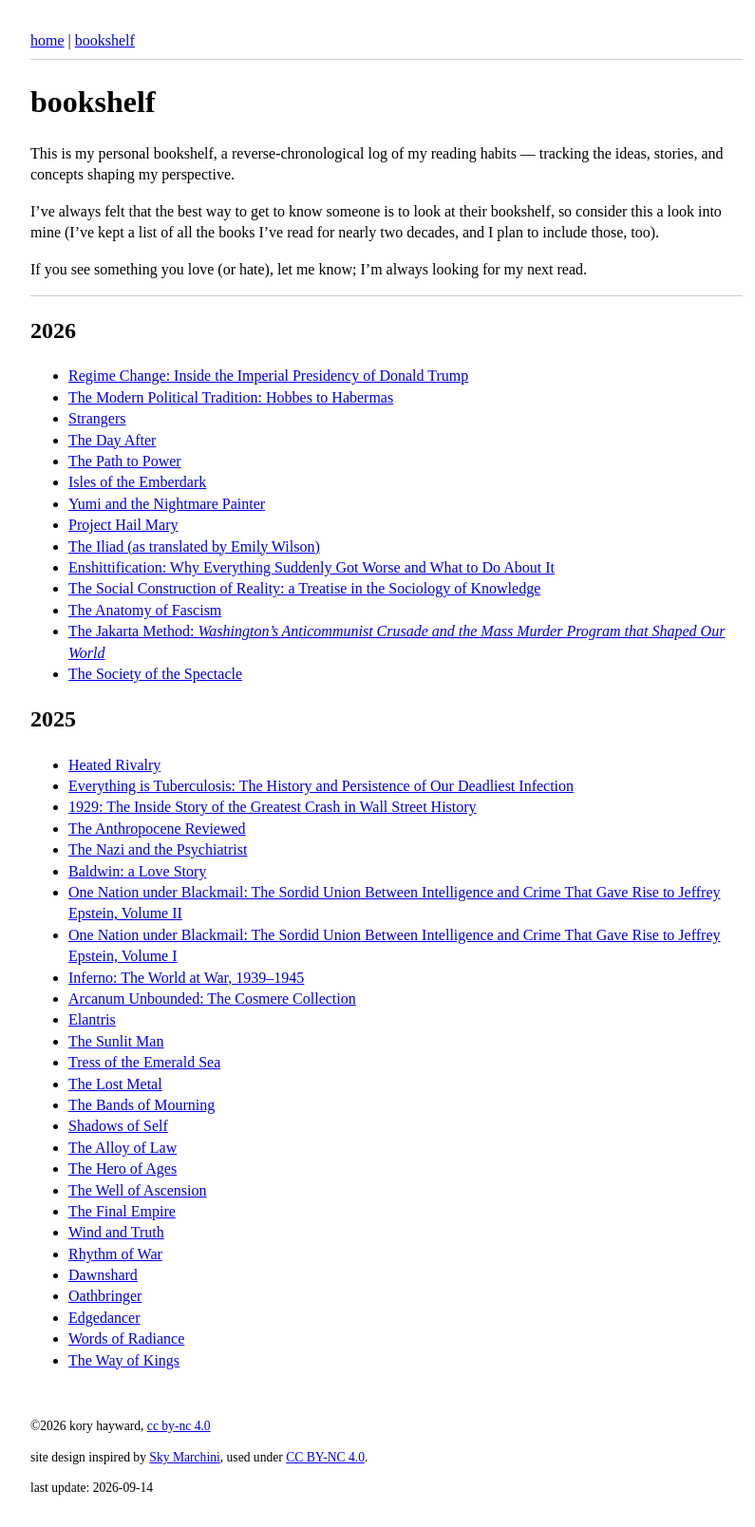
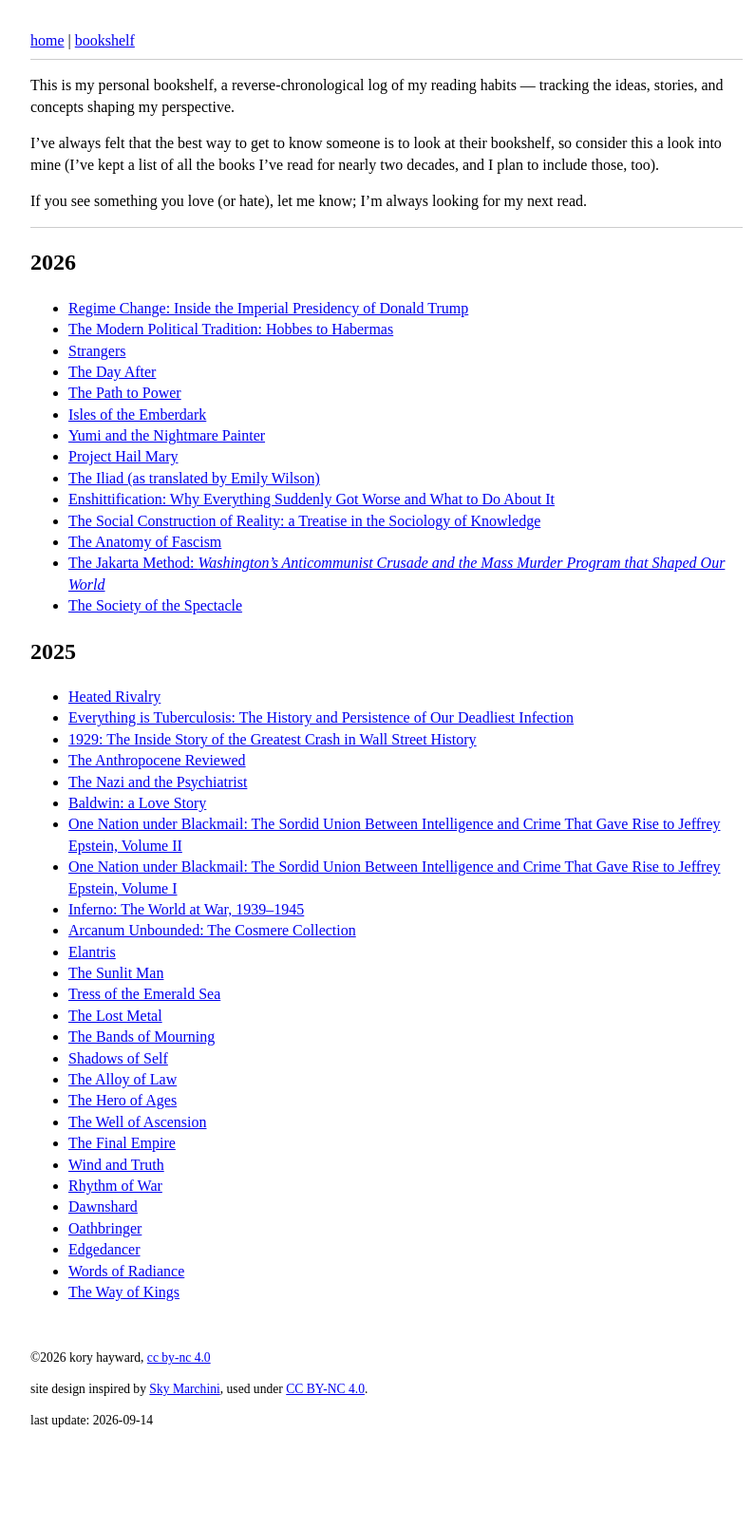
Before and after one commit to koryhayward/koryhayward.github.io, a Jekyll site: the page built from bookshelf.md, in a window 1280 px wide. Shown: the whole page at 95% size, without its empty margins (233-1028 px from the left). Built offline with Jekyll 4.4.1, drawn with Linux system fonts in a browser that asks for light colours; after the commit the page ends 1537 px from its top, so only the background shows below that.

Commit message:
removed header

```diff
--- a/bookshelf.md
+++ b/bookshelf.md
@@ -3,7 +3,6 @@ layout: default
 title: bookshelf
 permalink: /bookshelf/
 ---
-# bookshelf
 
 This is my personal bookshelf, a reverse-chronological log of my reading habits — tracking the ideas, stories, and concepts shaping my perspective.
 
```
